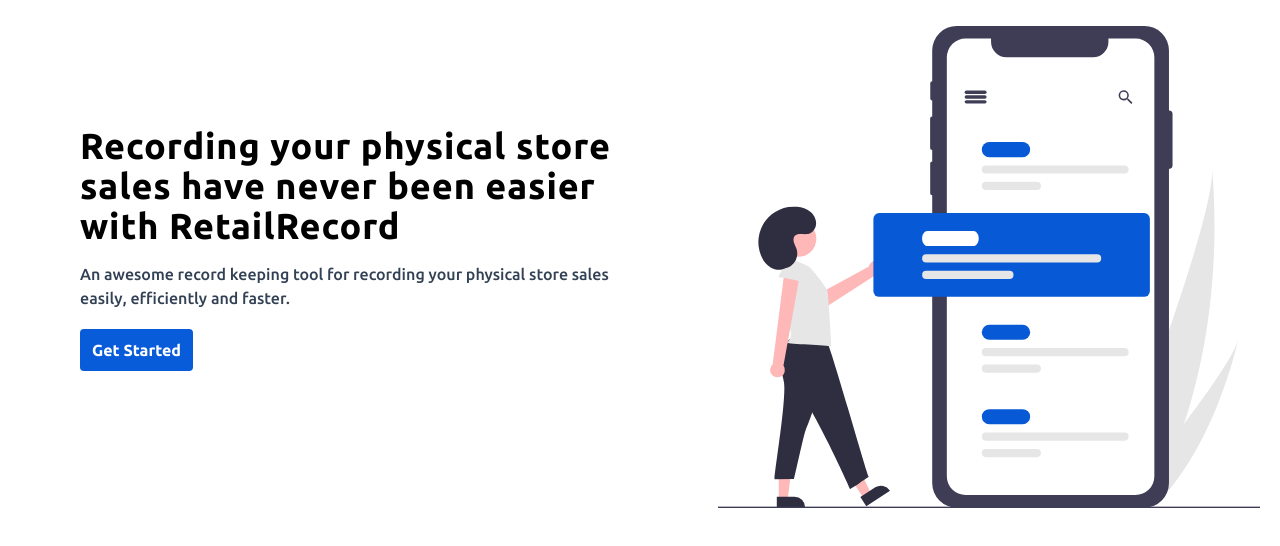
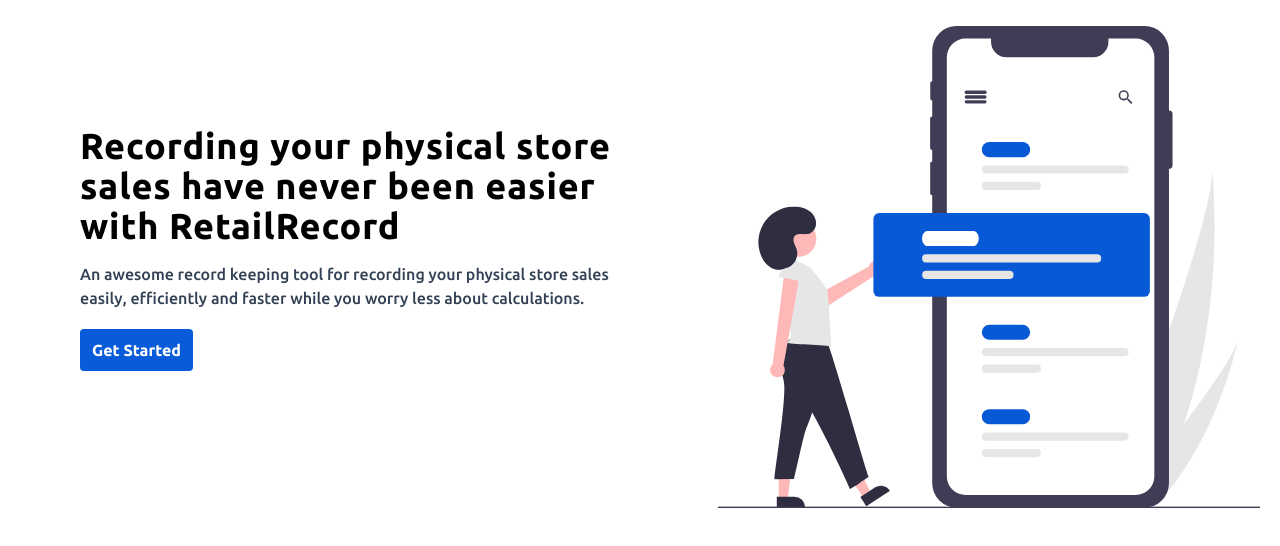
Before and after one commit to Nnadivictory25/Retail-Record, a website: page index.html in a window 1280 px wide. Shown: the part 102-648 px from the top of the page. Drawn offline with nearby package versions, Linux system fonts and the light colour scheme.

Commit message:
added wordings to landing page

```diff
--- a/index.html
+++ b/index.html
@@ -71,7 +71,7 @@
         Recording your physical store sales have never been easier with RetailRecord
       </h1>
       <p class="py-3 font-medium text-slate-700 lg:pr-10 text-left">
-        An awesome record keeping tool for recording your physical store sales easily, efficiently and faster.
+        An awesome record keeping tool for recording your physical store sales easily, efficiently and faster while you worry less about calculations.
       </p>
       <div class="my-4 pb-5 lg:pb-0">
         <a href="/sign-up" class="font-semibold text-white bg-blue rounded p-3">Get Started</a>
```
